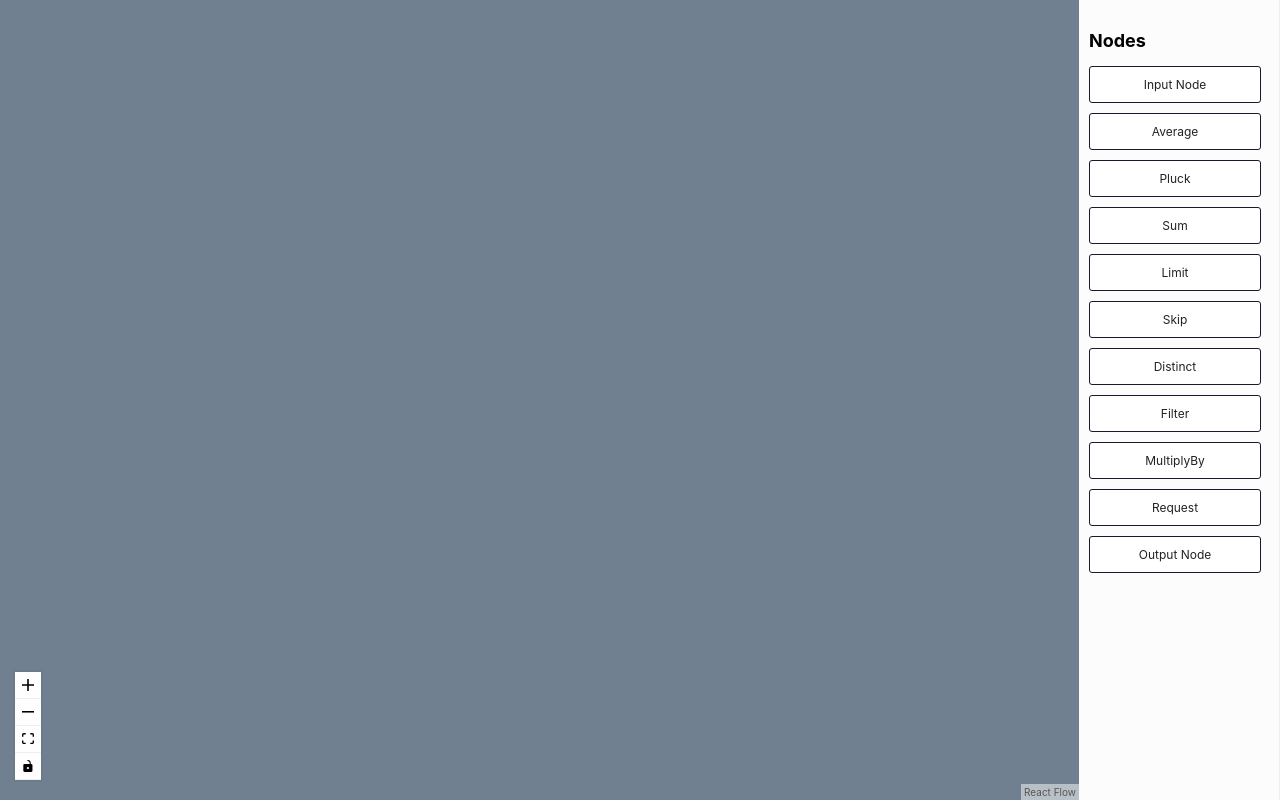
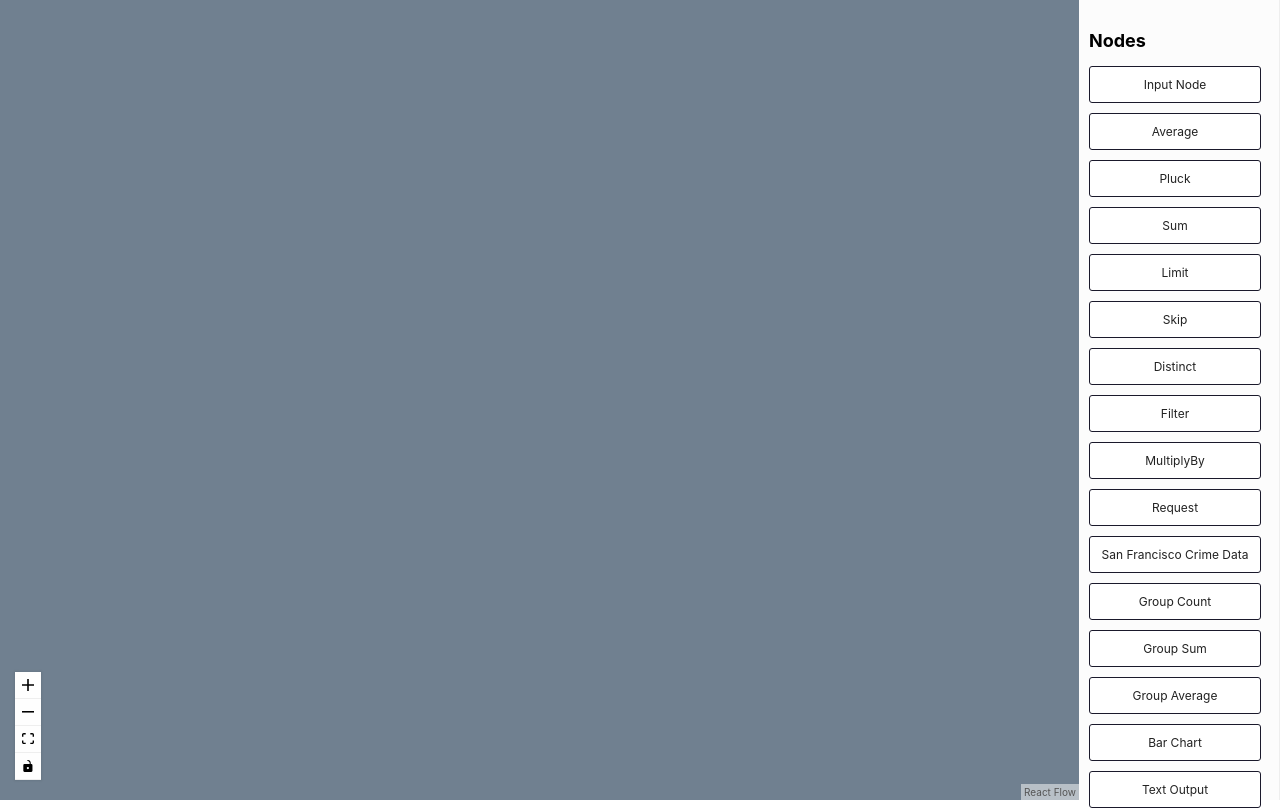
Before and after one commit to ShaneMcBride49/crime-analyzer, a React (Create React App) app: page / in a window 1280 px wide. Built offline with nearby package versions, Linux system fonts and the light colour scheme.

Commit message:
Added soda-js and Bar chart node

```diff
--- a/package.json
+++ b/package.json
@@ -3,6 +3,9 @@
   "version": "0.1.0",
   "private": true,
   "dependencies": {
+    "@nivo/bar": "^0.78.0",
+    "@nivo/core": "^0.78.0",
+    "@nivo/pie": "^0.78.0",
     "@testing-library/jest-dom": "^5.16.1",
     "@testing-library/react": "^12.1.2",
     "@testing-library/user-event": "^13.5.0",
@@ -15,6 +18,8 @@
     "react-dom": "^17.0.2",
     "react-flow-renderer": "^9.7.1",
     "react-scripts": "5.0.0",
+    "soda-js": "^0.2.3",
+    "sodajs": "^0.4.10",
     "typescript": "^4.5.4",
     "web-vitals": "^2.1.2"
   },
--- a/src/App.tsx
+++ b/src/App.tsx
@@ -12,8 +12,11 @@ import ReactFlow, {
   Node,
   Handle
 } from 'react-flow-renderer';
-import { partition, equals } from 'ramda';
+import { partition, equals, pluck, uniq, reduceBy, map, toPairs } from 'ramda';
 import Sidebar from './Sidebar';
+
+import { ResponsiveBar, Bar } from '@nivo/bar';
+// import { Pie } from '@nivo/Pie';
 
 import buildChains from './BuildChains';
 
@@ -81,18 +84,20 @@ const DnDFlow = () => {
       const id = getId();
       // Key id value = data
       const form = type.startsWith('form-') ? Forms[type.split('-')[1]] : null;
+      const barchart = type.startsWith('barchart-') ? Forms[type.split('-')[1]] : null;
       if(form) changePageData(id, form.output({}))
-      if(type === 'output') {
+      if(type === 'output' || type === 'barchart') {
         changePageData(id, id);
       }
       const newNode: Node&{form?:any} = {
-        id,
-        type:form?form.start?'input':'default':`${type}`,
+        id:(type==='barchart')?'barchart-'+id:id,
+        type:form?
+            (form.start?'input':'default'):(type==='barchart')?'output':`${type}`,
         position,
         form,
 
         style: {
-          width: '200px'
+          width: '900px'
         }
       };
 
@@ -109,9 +114,10 @@ const DnDFlow = () => {
                   if(!('source' in i)){
                     return { ...i, data: {
                       label:
-                          i.form ?
-                              <NodeForm title={i.form.name} id={i.id} data={{}} inputs={i.form.inputs} defaults={pageData[id]} onChange={changePageData} output={i.form.output} /> :
-                              (i.type==='output')?<OutputNode id={i.id} state={outputData[i.id]}/>:`${i.type} node`
+                          ( i.form ) ? <NodeForm title={i.form.name} id={i.id} data={{}} inputs={i.form.inputs} defaults={pageData[id]} onChange={changePageData} output={i.form.output} /> :
+                          // (i.id.startsWith('barchart')) ? <BarChartNode id={i.id} state={outputData[i.id]}/>:
+                          (i.type==='output') ? <TextOutputNode id={i.id} state={outputData[i.id]}/>:
+                          `${i.type} node`
                     }}
                   }
                   return i;
@@ -147,7 +153,7 @@ function NodeForm ({ title, id, data = {}, defaults = {}, inputs, onChange, outp
         {inputs.map(input => {
           switch (input.type) {
             case 'input':
-              return <input type="text" value={state[input.name]} placeholder={input.name} onChange={(e) => change({...state, [input.name]: e.target.value})}/>
+              return <input type="text" spellCheck="false" value={state[input.name]} placeholder={input.name} onChange={(e) => change({...state, [input.name]: e.target.value})}/>
             case 'select':
               return <select onChange={(e) => change({...state, [input.name]: e.target.value})} value={state[input.name]}>
                 {input.options.map((option) => <option>{option}</option>)}
@@ -159,13 +165,103 @@ function NodeForm ({ title, id, data = {}, defaults = {}, inputs, onChange, outp
       </div>
   )
 }
-function OutputNode ({ id, state=''} : { id: string, state: any}) {
+
+function BarOutputNode({ id, state=''} : { id: string, state: any}) {
   return (
       <div>
-          {JSON.stringify(state, null, '\t')}
+        {JSON.stringify(state, null, '\t')}
+      </div>
+  );
+}
+
+function TextOutputNode ({ id, state=[]} : { id: string, state: any}) {
+   const [data, setData] = useState({keys: [], indexBy: ''});
+  const change = (data: any) => {
+    setData(data);
+    // onChange(id, output(data));
+    console.log(data.keys)
+    console.log(state);
+
+  };
+  return (
+      // <div>
+      //     {JSON.stringify(state, null, '\t')}keys: state.map((i)=>i[e.target.value])
+      // </div>reduceBy((a:number)=> a + 1, 0, (i: any)=> i[e.target.value], state)
+      <div>
+        {/* @ts-ignore*/}
+        <input type="text" value={data.key} placeholder="key" onChange={(e) => change({...data, keys: toPairs(state).map((i)=>({id: i[0], value:i[1]})), key: e.target.value})}/>
+        {/*<input type="text" value={data.indexBy} placeholder="indexBy" onChange={(e) => change({...data, indexBy: e.target.value})}/>*/}
+             {/*{JSON.stringify(state, null, '\t')}*/}
+      <Bar
+          data={toPairs(state).map((i)=>({id: i[0], value:i[1]}))}//data.keys
+          width={1000}
+          height={500}
+          // keys={['1', '2','3','4','5','6','7']}
+          // indexBy={data.indexBy}
+          margin={{ top: 50, right: 130, bottom: 50, left: 60 }}
+          padding={0.4}
+          valueScale={{ type: "linear" }}
+          colors="#3182CE"
+          animate={true}
+          enableLabel={false}
+          axisTop={null}
+          axisRight={null}
+          axisLeft={{
+            tickSize: 5,
+            tickPadding: 5,
+            tickRotation: 0,
+            legend: "",
+            legendPosition: "middle",
+            legendOffset: -40
+          }}
+      />
       </div>
   )
 }
+// function PieOutputNode ({ id, state=[]} : { id: string, state: any}) {
+//   const [data, setData] = useState({keys: [], indexBy: ''});
+//   const change = (data: any) => {
+//     setData(data);
+//     // onChange(id, output(data));
+//     console.log(data.keys)
+//     console.log(state);
+//
+//   };
+//   return (
+//       // <div>
+//       //     {JSON.stringify(state, null, '\t')}keys: state.map((i)=>i[e.target.value])
+//       // </div>reduceBy((a:number)=> a + 1, 0, (i: any)=> i[e.target.value], state)
+//       <div>
+//         {/* @ts-ignore*/}
+//         <input type="text" value={data.key} placeholder="key" onChange={(e) => change({...data, keys: toPairs(state).map((i)=>({id: i[0], value:i[1]})), key: e.target.value})}/>
+//         {/*<input type="text" value={data.indexBy} placeholder="indexBy" onChange={(e) => change({...data, indexBy: e.target.value})}/>*/}
+//         {/*{JSON.stringify(state, null, '\t')}*/}
+//         <Pie
+//             data={toPairs(state).map((i)=>({id: i[0], value:i[1]}))}//data.keys
+//             width={1000}
+//             height={500}
+//             // keys={['1', '2','3','4','5','6','7']}
+//             // indexBy={data.indexBy}
+//             margin={{ top: 50, right: 130, bottom: 50, left: 60 }}
+//             // padding={0.4}
+//             // valueScale={{ type: "linear" }}
+//             colors="#3182CE"
+//             animate={true}
+//             // enableLabel={false}
+//             // axisTop={null}
+//             // axisRight={null}
+//             // axisLeft={{
+//             //   tickSize: 5,
+//             //   tickPadding: 5,
+//             //   tickRotation: 0,
+//             //   legend: "",
+//             //   legendPosition: "middle",
+//             //   legendOffset: -40
+//
+//         />
+//       </div>
+//   )
+// }
 
 
 export default DnDFlow;
--- a/src/Forms.ts
+++ b/src/Forms.ts
@@ -1,6 +1,9 @@
-import {drop, indexBy, pluck, sum, take, uniq, uniqBy} from 'ramda';
+import {drop, indexBy, pluck, sum, take, uniq, uniqBy, reduceBy, equals, prop, map} from 'ramda';
 import filter from './filter';
 import request from './request';
+import groupAverage from './groupAverage';
+const soda = require('soda-js');
+
 export type Input = {
     type: 'input',
     name: string,
@@ -85,16 +88,47 @@ const Forms: Form[] = [
     {
         name: "MultiplyBy",
         inputs: single('By'),
-        output: ({By}) => {
-            return (arr: number[] | number) => Array.isArray(arr)? arr.map((i)=>i*+By): arr*+By;
-        }
+        output: ({By}) =>
+            (arr: number[] | number) => (arr && typeof arr === 'object') ? map((i) => i * +By, arr) : arr * +By
     },
     {
         name: "Request",
         inputs: single('URL'),
         start: true,
-        output: ({URL}) => () => request(URL)
-    }
+        output: ({URL='https://jsonplaceholder.typicode.com/todos'}) => () => request(URL)
+    },
+    {
+        name: "San Francisco Crime Data",
+        inputs: [],
+        start: true,
+        output: ({URL='https://jsonplaceholder.typicode.com/todos'}) => async () => {
+            var consumer = new soda.Consumer('data.sfgov.org');
+            let data = await new Promise((resolve, reject) => consumer.query().withDataset('wg3w-h783').limit(1000).getRows().on('success', resolve).on('error', reject))
+            return data;
+        }
+    },
+    {
+        name: "Group Count",
+        inputs: single('Attribute'),
+        output: ({Attribute}) => reduceBy((a:number)=> a + 1, 0, (i: any)=> i[Attribute])
+
+    },
+    {
+        name: "Group Sum",
+        inputs: [{type: 'input', name: 'Group'}, {type: 'input', name:'Attribute'}],
+        output: ({Group, Attribute}) => reduceBy((a:number, b)=> a + b[Attribute], 0, (i: any)=> i[Group])
+    },
+    {
+        name: "Group Average",
+        inputs: [{type: 'input', name: 'Group'}, {type: 'input', name:'Attribute'}],
+        output: ({Group, Attribute}) => groupAverage(Attribute, Group)
+    },
+    {
+        name: "Bar Chart",
+        inputs: [{type: 'input', name: 'Group'}, {type: 'input', name:'Attribute'}],
+        output: ({Group, Attribute}) => groupAverage(Attribute, Group)
+    },
+
 ];
 
 export default indexBy(i => i.name, Forms);
--- a/src/Sidebar.tsx
+++ b/src/Sidebar.tsx
@@ -23,8 +23,11 @@ const Sidebar = () => {
             {/*    Default Node*/}
             {/*</div>*/}
             <div className="react-flow__node-output" onDragStart={(event: DragEvent) => onDragStart(event, 'output')} draggable>
-                Output Node
+                Text Output
             </div>
+            {/*<div className="react-flow__node-output" onDragStart={(event: DragEvent) => onDragStart(event, 'barchart')} draggable>*/}
+            {/*     Bar Chart*/}
+            {/*</div>*/}
         </aside>
     );
 };
--- /dev/null
+++ b/src/groupAverage.ts
@@ -0,0 +1,15 @@
+import {reduceBy, map, curry} from "ramda";
+
+
+const groupAverage = curry((attribute: string, group: string, arr: any[]): number =>
+    // @ts-ignore
+    map(averager, reduceBy(
+        (a, b) => ({count: a.count + 1, sum: a.sum + b[attribute]}),
+        {count: 0, sum: 0},
+        (i: any) => i[group],
+        arr
+    ))
+)
+const averager = ({sum, count}: {sum: number, count: number}) => sum / count
+
+export default groupAverage;
```
Also changed, not shown: 1 other file (tests, documents, lock files or other folders).
